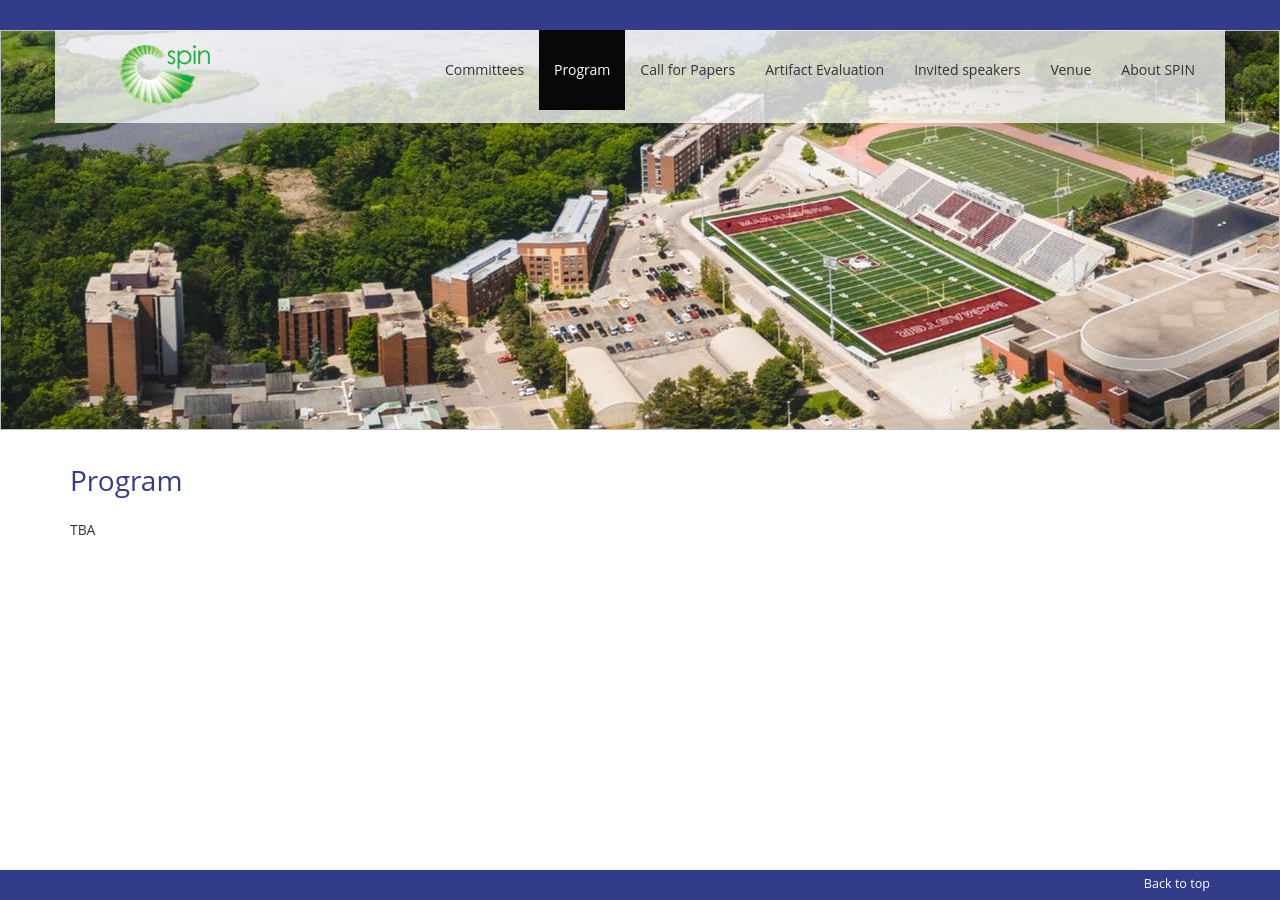
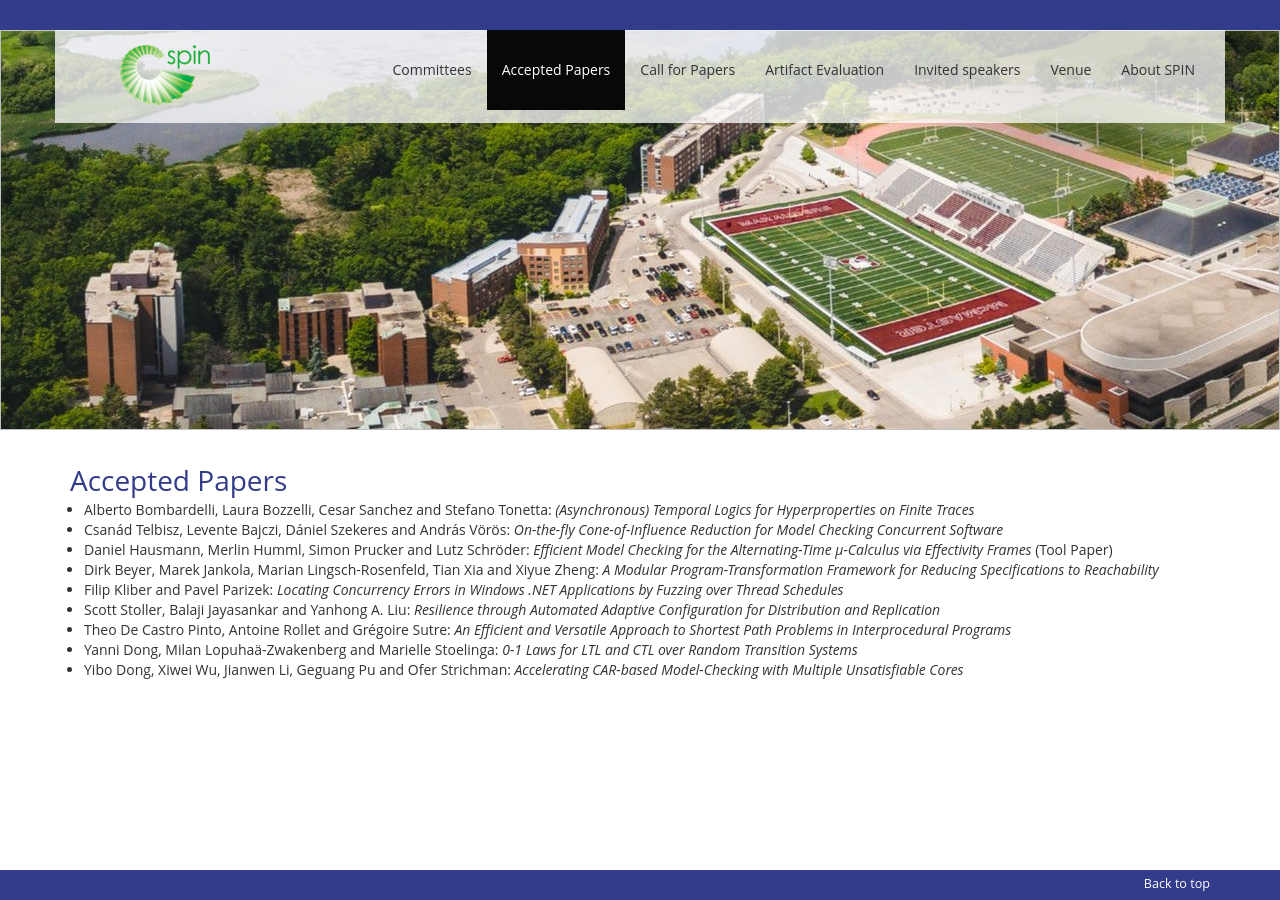
Before and after one commit to SPIN-web/SPIN2026, a Jekyll site: the page built from _pages/program.md, in a window 1280 px wide. Built offline with Jekyll 4.4.1, drawn with Linux system fonts in a browser that asks for light colours; nearby versions of some CDN libraries; our own code applies the rules of GitHub Pages for plain Markdown files.

Commit message:
add program

```diff
--- a/_pages/program.md
+++ b/_pages/program.md
@@ -4,6 +4,14 @@ permalink: /program
 order: 2
 ---
 
-# Program
+# Accepted Papers
 
-TBA
+- Alberto Bombardelli, Laura Bozzelli, Cesar Sanchez and Stefano Tonetta: *(Asynchronous) Temporal Logics for Hyperproperties on Finite Traces*
+- Csanád Telbisz, Levente Bajczi, Dániel Szekeres and András Vörös: *On-the-fly Cone-of-Influence Reduction for Model Checking Concurrent Software*
+- Daniel Hausmann, Merlin Humml, Simon Prucker and Lutz Schröder: *Efficient Model Checking for the Alternating-Time µ-Calculus via Effectivity Frames* (Tool Paper)
+- Dirk Beyer, Marek Jankola, Marian Lingsch-Rosenfeld, Tian Xia and Xiyue Zheng: *A Modular Program-Transformation Framework for Reducing Specifications to Reachability*
+- Filip Kliber and Pavel Parizek: *Locating Concurrency Errors in Windows .NET Applications by Fuzzing over Thread Schedules*
+- Scott Stoller, Balaji Jayasankar and Yanhong A. Liu: *Resilience through Automated Adaptive Configuration for Distribution and Replication*
+- Theo De Castro Pinto, Antoine Rollet and Grégoire Sutre: *An Efficient and Versatile Approach to Shortest Path Problems in Interprocedural Programs*
+- Yanni Dong, Milan Lopuhaä-Zwakenberg and Marielle Stoelinga: *0-1 Laws for LTL and CTL over Random Transition Systems*
+- Yibo Dong, Xiwei Wu, Jianwen Li, Geguang Pu and Ofer Strichman: *Accelerating CAR-based Model-Checking with Multiple Unsatisfiable Cores*
```
